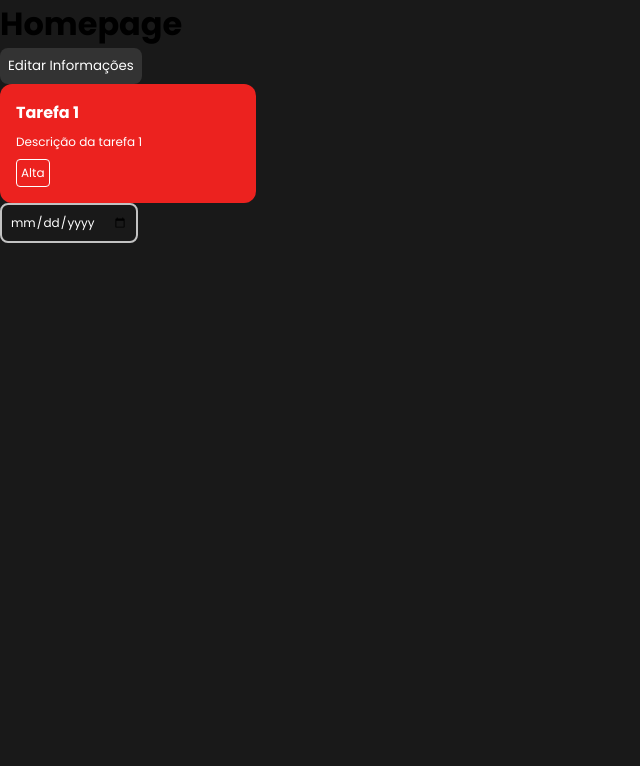
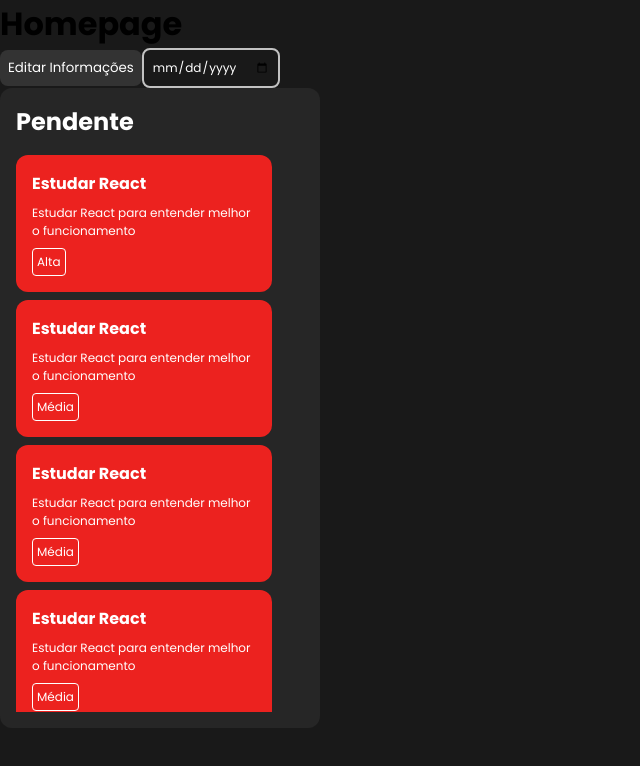
Before and after one commit to mikaellmiguel/Frontend-Tasks-Management, a React (Vite) app: page / in a window 1280 px wide. Shown: the top 766 px of the page, without its empty margins (0-640 px from the left). Built offline with nearby package versions, Linux system fonts and the light colour scheme.

Commit message:
feat: criação do componente Board

```diff
--- /dev/null
+++ b/src/components/Board/index.jsx
@@ -0,0 +1,21 @@
+/* eslint-disable react/prop-types */
+import { Container, TaskContainer } from "./styles";
+import { Task } from "../Task";
+
+export const Board = ({title, tasks, ...rest}) => {
+    return (
+        <Container {...rest}>
+            <h1>{title}</h1>
+
+            <TaskContainer>
+                {tasks && tasks.map(task => {
+                    return <Task key={task.id}
+                    title={task.title}
+                    description={task.description}
+                    priority={task.priority}
+                    status={task.status} />})}
+            </TaskContainer>
+
+        </Container>
+    );
+}
--- /dev/null
+++ b/src/components/Board/styles.js
@@ -0,0 +1,40 @@
+import styled from "styled-components";
+
+export const Container = styled.div`
+    background-color: #262626;
+    height: 80vh;
+    width: 20rem;
+    color: #FFFFFF;
+    border-radius: 0.75rem;
+    padding: 1rem;
+
+    display: flex;
+    flex-direction: column;
+    gap: 1rem;
+
+    h1 {
+        font-size: 1.5rem;
+    }
+`
+
+export const TaskContainer = styled.div`
+    display: flex;
+    flex-direction: column;
+    gap: 0.5rem;
+    overflow-y: auto;
+    height: 100%;
+
+    &::-webkit-scrollbar {
+        width: 12px;
+    }
+
+    &::-webkit-scrollbar-track {
+        background: transparent;
+    }
+
+    &::-webkit-scrollbar-thumb {
+        background-color: #191919;
+        border-radius: 20px;
+    }
+
+`
--- a/src/pages/Homepage/index.jsx
+++ b/src/pages/Homepage/index.jsx
@@ -1,15 +1,24 @@
 import { Button } from "../../components/Button";
 import { Container } from "./styles";
-import { Task } from "../../components/Task";
 import { Input } from "../../components/Input";
+import { Board } from "../../components/Board";
 
 export function Homepage() {
+
+  const tasks = [
+   {id: 1, title: "Estudar React", description: "Estudar React para entender melhor o funcionamento", priority: "Alta", status: "Pendente"},
+   {id: 2, title: "Estudar React", description: "Estudar React para entender melhor o funcionamento", priority: "Média", status: "Pendente"},
+   {id: 3, title: "Estudar React", description: "Estudar React para entender melhor o funcionamento", priority: "Média", status: "Pendente"},
+   {id: 4, title: "Estudar React", description: "Estudar React para entender melhor o funcionamento", priority: "Média", status: "Pendente"},
+   {id: 5, title: "Estudar React", description: "Estudar React para entender melhor o funcionamento", priority: "Média", status: "Pendente"},
+  ];
+
   return (
     <Container>
       <h1>Homepage</h1>
       <Button text="Editar Informações" backgroundColor="#333333" />
-      <Task title="Tarefa 1" description="Descrição da tarefa 1" priority="Alta" status="pendente"/>
       <Input type="date"/>
+      <Board title="Pendente" tasks={tasks}></Board>
     </Container>
   );
 }
```
